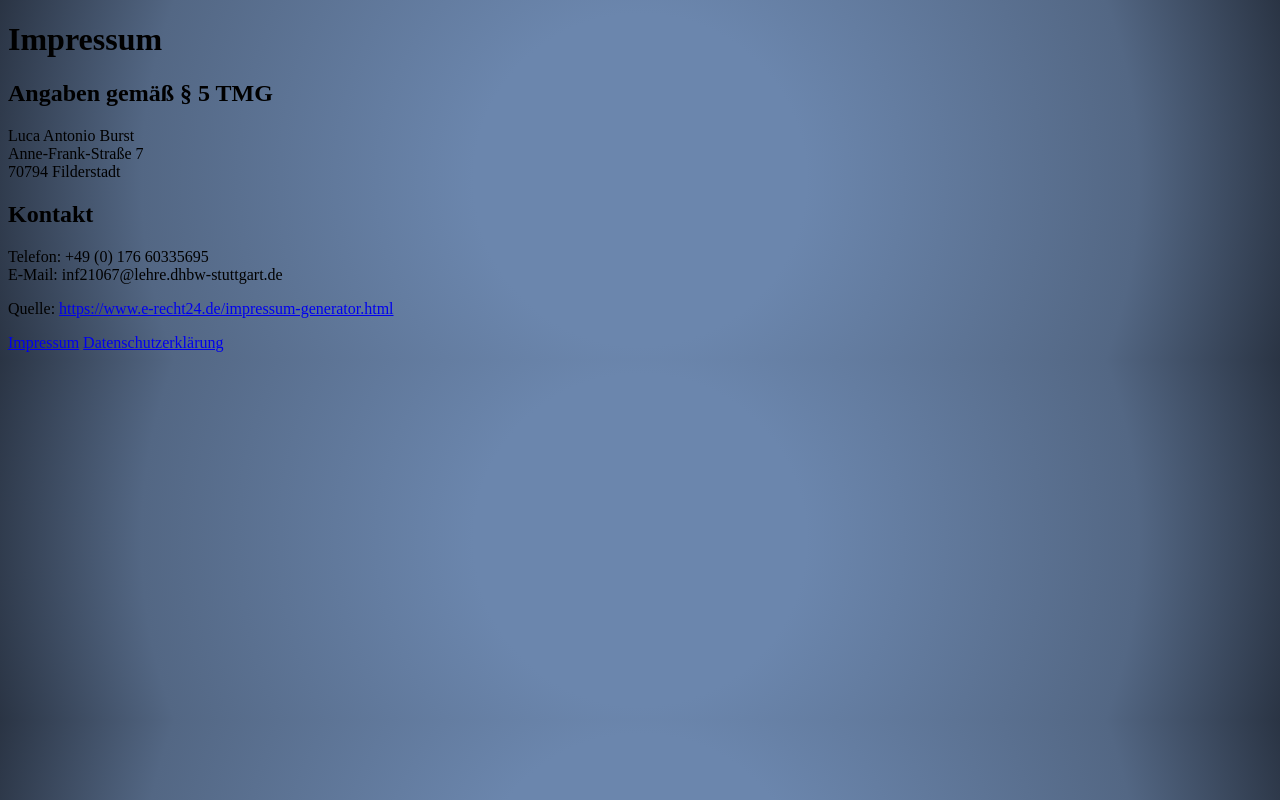
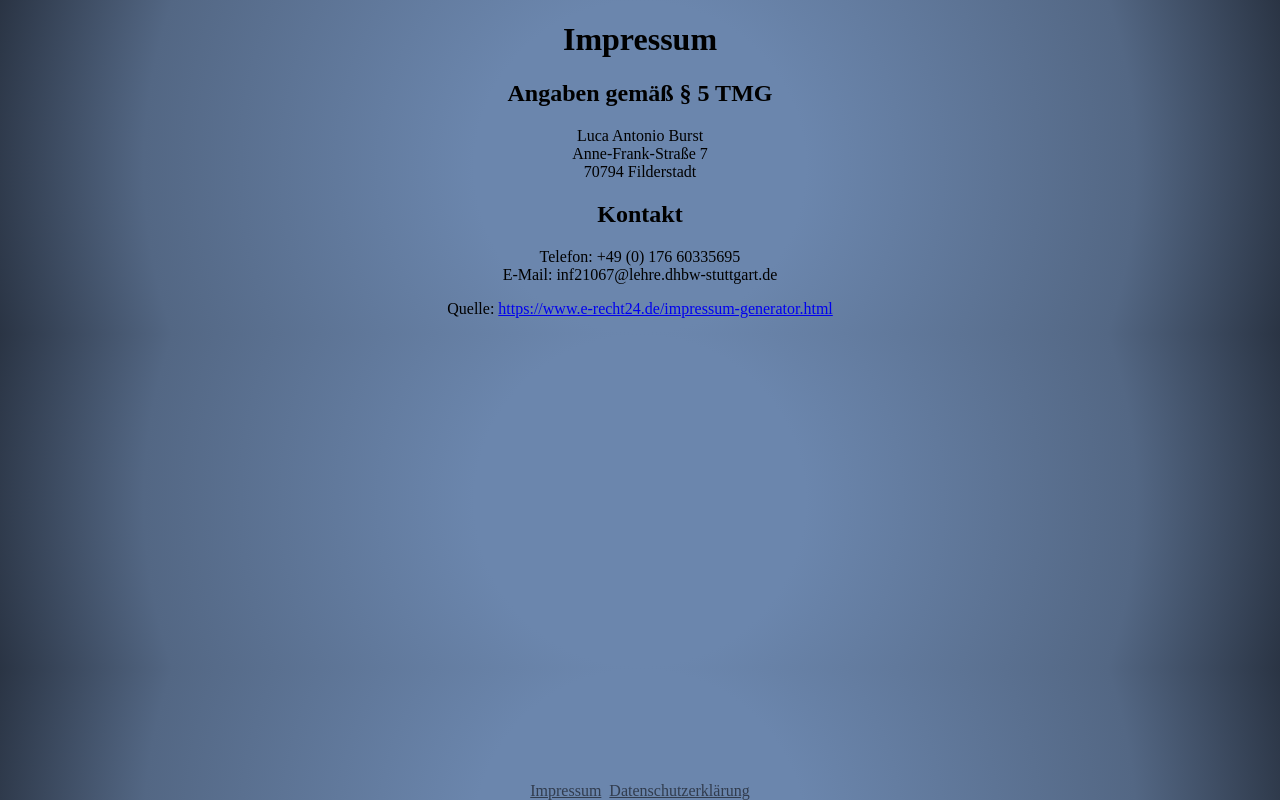
Before and after one commit to runyx1325/LaborWebeng2, a Flask app: page /impressum in a window 1280 px wide. Run offline with Flask 3, Linux system fonts and the light colour scheme; some libraries are stand-ins or nearby versions.

Commit message:
impressum and datenschutz styled

```diff
--- a/app/static/css/style.css
+++ b/app/static/css/style.css
@@ -108,7 +108,6 @@ td:hover {
 
 #home {
     width: 100%;
-    min-height: 100vh;
     display: flex;
     flex-direction: column;
     align-items: center;
@@ -275,13 +274,14 @@ ul{
     align-items: center;
 }
 #game .room-key-display {
-    height: 50%;
+    font-size: 2rem;
+    padding: 2px;
+    border-radius: var(--BORDER_RADIUS);
     border: 4px solid black;
     background-color: #fff;
     box-shadow: 0px 0px 10px black;
 }
 #game .copy-button {
-    height: 50%;
     font-size: 2rem;
     display: flex;
     justify-content: center;
@@ -418,3 +418,25 @@ ul{
     background-size: cover;
     background-position: center;
 }
+.footer {
+    display: flex;
+    justify-content: center;
+    position: absolute;
+    bottom: 0;
+    transform: translate(-50%);
+    left: 50%;
+}
+.footer a {
+    margin-left: 4px;
+    margin-right: 4px;
+    color: #313c4e;
+}
+.index-link {
+    color: #141d2c;
+}
+.datenschutz {
+    text-align: center;
+}
+.impressum {
+    text-align: center;
+}
--- a/app/templates/base.html
+++ b/app/templates/base.html
@@ -15,9 +15,9 @@
     <body>
         {% block content %} {% endblock %}
         <!--Links für Datenschutzerklärung und Impressum-->
-        <div class="tos">
+        <footer class="footer">
             <a href="/impressum">Impressum</a>
             <a href="/dsgvo">Datenschutzerklärung</a>
-        </div>
+        </footer>
     </body>
 </html>
--- a/app/templates/game.html
+++ b/app/templates/game.html
@@ -58,7 +58,7 @@
             </div>
             <div class="panel-right">
                 <div class="room-key-panel">
-                    <h2 class="room-key-display">Game: {{room}}</h2>
+                    <a class="room-key-display">Game: {{room}}</a>
                     <button class="copy-button" onclick="copyRoomKey()">Copy</button>
                 </div>
                 <div class="room-log" id="room-log">
@@ -225,7 +225,7 @@ function overlay_click() {
 
 function copyRoomKey() {
     // Copy the text inside the text field
-    var room = {{room}};
+    var room = '{{room}}';
     navigator.clipboard.writeText(room);
 }
 
--- a/app/templates/impressum.html
+++ b/app/templates/impressum.html
@@ -1,5 +1,6 @@
 {% extends 'base.html' %}
 {% block content %}
+<div class="impressum">
 <h1>Impressum</h1>
 
 <h2>Angaben gem&auml;&szlig; &sect; 5 TMG</h2>
@@ -11,5 +12,6 @@ Anne-Frank-Stra&szlig;e 7<br />
 <p>Telefon: +49 (0) 176 60335695<br />
 E-Mail: inf21067@lehre.dhbw-stuttgart.de</p>
 
-<p>Quelle: <a href="https://www.e-recht24.de/impressum-generator.html">https://www.e-recht24.de/impressum-generator.html</a></p>
+<p>Quelle: <a class="impressum-link" href="https://www.e-recht24.de/impressum-generator.html">https://www.e-recht24.de/impressum-generator.html</a></p>
+</div>
 {% endblock %}
```
Also changed, not shown: app/templates/dsgvo.html (+5 -3 lines).
